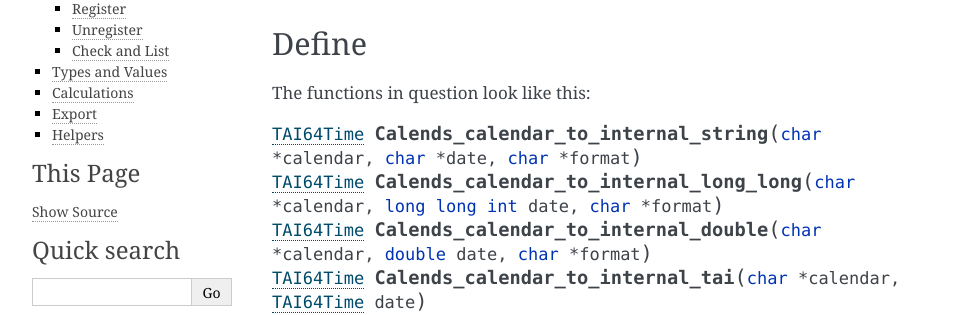
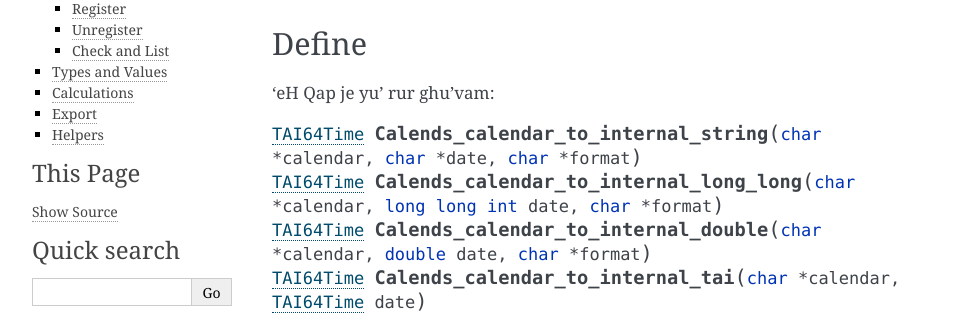
Before and after one commit to danhunsaker/calends, a Sphinx documentation site: the page built from docs/translations/tlh-AA/c/custom_calendars.rst, in a window 1280 px wide and 900 px high. Shown: the part 159-474 px from the top of the window, without its empty margins (148-1110 px from the left). Built offline with Sphinx 7.4.7, drawn with Linux system fonts in a browser that asks for light colours; the version number could not be read and is left out.

Commit message:
New translations custom_calendars.rst (Klingon)

```diff
--- a/docs/translations/tlh-AA/c/custom_calendars.rst
+++ b/docs/translations/tlh-AA/c/custom_calendars.rst
@@ -12,7 +12,7 @@ handful of functions, and then simply pass them to the registration function.
 Define
 ------
 
-The functions in question look like this:
+'eH Qap je yu' rur ghu'vam:
 
 .. c:function:: TAI64Time Calends_calendar_to_internal_string(char* calendar, char* date, char* format)
                 TAI64Time Calends_calendar_to_internal_long_long(char* calendar, long long int date, char* format)
```
